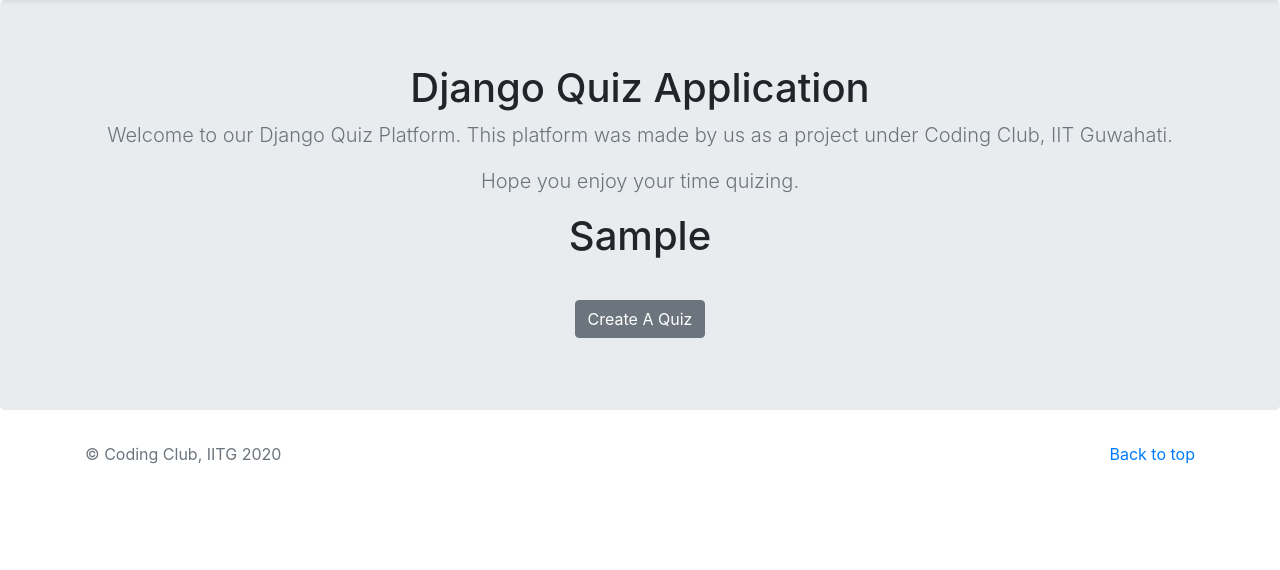
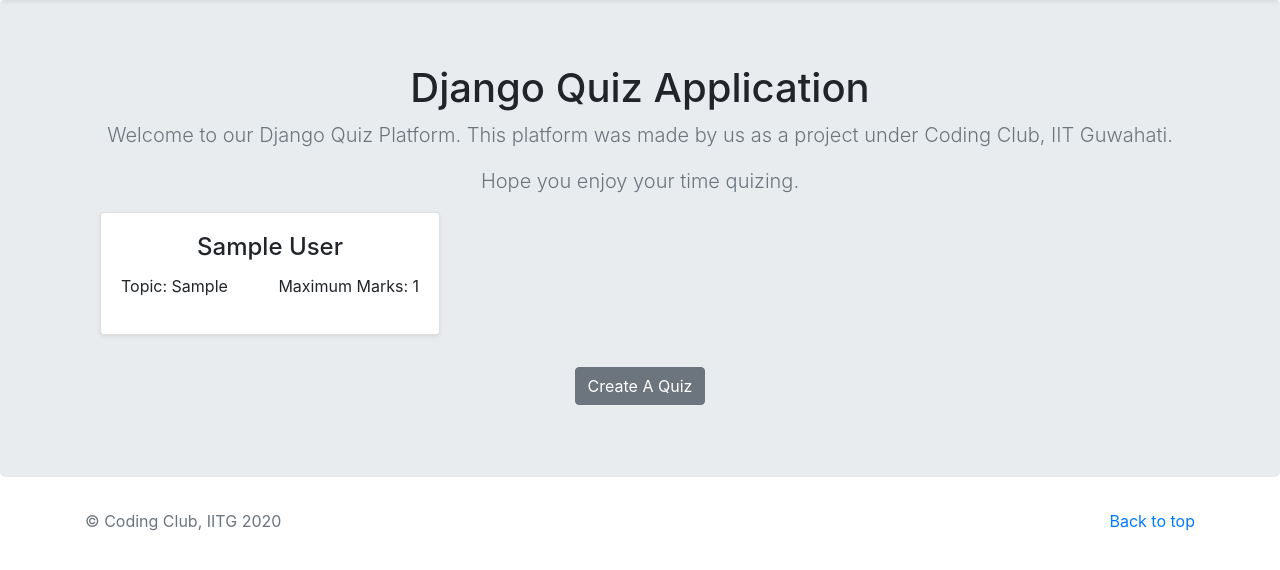
Before and after one commit to rk-karan/Django_Quiz, a Django app: page /accounts/teacher_home in a window 1280 px wide. Shown: the part 56-626 px from the top of the page. Run offline with Django 3.2, Linux system fonts and the light colour scheme; a user stored in the database is signed in; tables that the repository leaves empty hold one stand-in row (values such as "Sample post"); some libraries are stand-ins or nearby versions.

Commit message:
Changes to frontend in teacher_home

```diff
--- a/accounts/templates/accounts/teacher_home.html
+++ b/accounts/templates/accounts/teacher_home.html
@@ -2,8 +2,17 @@
 {% block content %}
 {% for quiz in set %}
 	{% if quiz.creator == user %}
-	<h1>{{quiz.topic}}</h1>
-	<br>
+	<div class="col-md-4">
+		<div class="card mb-4 shadow-sm">
+			<div class="card-body">
+				<h4 class="card-title">{{quiz.quiz_name}}</h4>
+				<div class="d-flex justify-content-between align-items-center">
+						<p class="text-left">Topic: {{quiz.topic}}</p>
+						<p class="text-right">Maximum Marks: {{quiz.max_marks}}</p>
+				</div>
+			</div>
+		</div>
+	</div>
 	{% endif %}
 {% endfor %}
 	<a href="{%url 'create_quiz'%}" class="btn btn-secondary my-2">Create A Quiz</a>
--- a/accounts/views.py
+++ b/accounts/views.py
@@ -17,7 +17,7 @@ class signup_as_student(CreateView):  #CreateView creates an instance of the dat
     template_name = 'accounts/signup_as_student.html' #template_name
 
     def form_valid(self, form):
-        user = form.save() #saving the information in the form in the database
+        user = form.save()
         login(self.request, user) #once registration is successful, the student is logged in
         return redirect('/accounts/student_home') #redirecting to student home
 
@@ -27,7 +27,7 @@ class signup_as_teacher(CreateView):  #CreateView creates an instance of the dat
     template_name = 'accounts/signup_as_teacher.html' #template_name
 
     def form_valid(self, form):
-        user = form.save()  #saving the information in the form in the database
+        user = form.save()
         login(self.request, user)  #once registration is successful, the teacher is logged in
         return redirect('/accounts/teacher_home')  #redirecting to student home
 
@@ -66,6 +66,7 @@ def teacher_home(request):
 def student_home(request):
     return render(request, 'accounts/student_home.html')
 
+@teacher_required
 def create(request):
     if request.method=='POST':
         quiz = Quiz()
```
